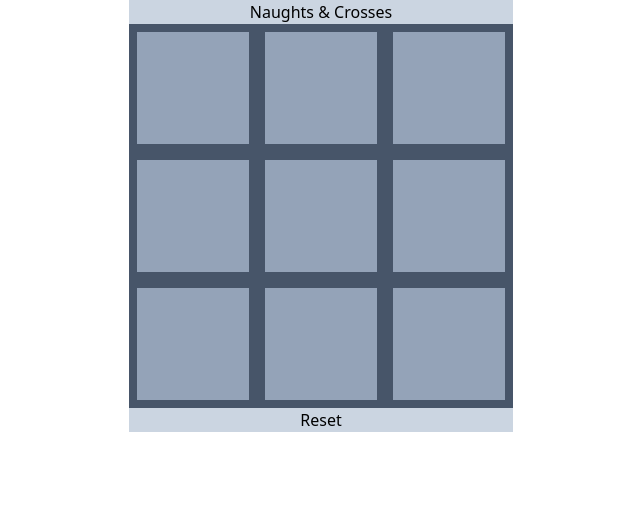
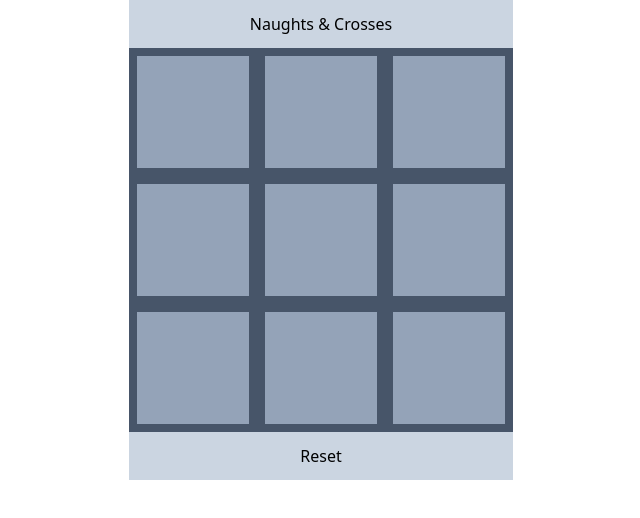
Before and after one commit to StevieBrooks/ReactNaughtsAndCrosses, a React (Create React App) app: page / in a window 1280 px wide. Shown: the top 518 px of the page, without its empty margins (319-959 px from the left). Built offline with nearby package versions, Linux system fonts and the light colour scheme.

Commit message:
change to buttons and some styling

```diff
--- a/src/components/DashBoard.jsx
+++ b/src/components/DashBoard.jsx
@@ -10,15 +10,11 @@ export default function DashBoard() {
     const resetFunc = () => {
         setResetActive(true)
 
-        // setBoardState([
-        //     null, null, null, null, null, null, null, null, null
-        // ])
-        // setResult([0, 0])
     }
 
     return (
 
-        <div className="dashboard w-96 m-auto bg-slate-300 flex justify-center">
+        <div className="dashboard w-96 m-auto bg-slate-300 flex justify-center py-3">
             <Button btnTitle="Reset" btnFunction={resetFunc} />
         </div>
 
--- a/src/components/ResetModal.jsx
+++ b/src/components/ResetModal.jsx
@@ -1,6 +1,7 @@
 import { FaX } from "react-icons/fa6"
 import { useContext } from "react"
 import { GameState } from "../ContextFile"
+import Button from "./Button"
 
 export default function ResetModal() {
 
@@ -29,11 +30,11 @@ export default function ResetModal() {
                 <div className="reset-modal-content">
                     <header>
                         <h1>Reset this game or all?</h1>
-                        <button><FaX /></button>
+                        <Button btnTitle={<FaX />} btnFunction={() => setResetActive(false)} />
                     </header>
                     <main>
-                        <button onClick={resetThis}>This game</button>
-                        <button onClick={resetAll}>All Games</button>
+                        <Button btnTitle="This game" btnFunction={() => resetThis()} />
+                        <Button btnTitle="All games" btnFunction={() => resetAll()} />
                     </main>
                 </div>
             </div>
--- a/src/components/ScoreBoard.jsx
+++ b/src/components/ScoreBoard.jsx
@@ -6,11 +6,11 @@ export default function ScoreBoard() {
 
     return (<>
         {gameActive || gameMessage == "" ?
-            <div className="scoreboard w-96 bg-slate-300 m-auto flex flex-wrap justify-around items-center">
+            <div className="scoreboard w-96 bg-slate-300 m-auto flex flex-wrap justify-around items-center py-3">
             <h3 className={`${player === 1 && "bg-green-500"}`}>P1: <span>{result[0]}</span></h3>
             <h3 className={`${player === 2 && "bg-green-500"}`}>P2: <span>{result[1]}</span></h3>
         </div>    :
-        <div className="scoreboard w-96 bg-slate-300 m-auto flex flex-wrap justify-around items-center">{gameMessage}</div>
+        <div className="scoreboard w-96 bg-slate-300 m-auto flex flex-wrap justify-around items-center py-3">{gameMessage}</div>
     }
     </>
 
```
